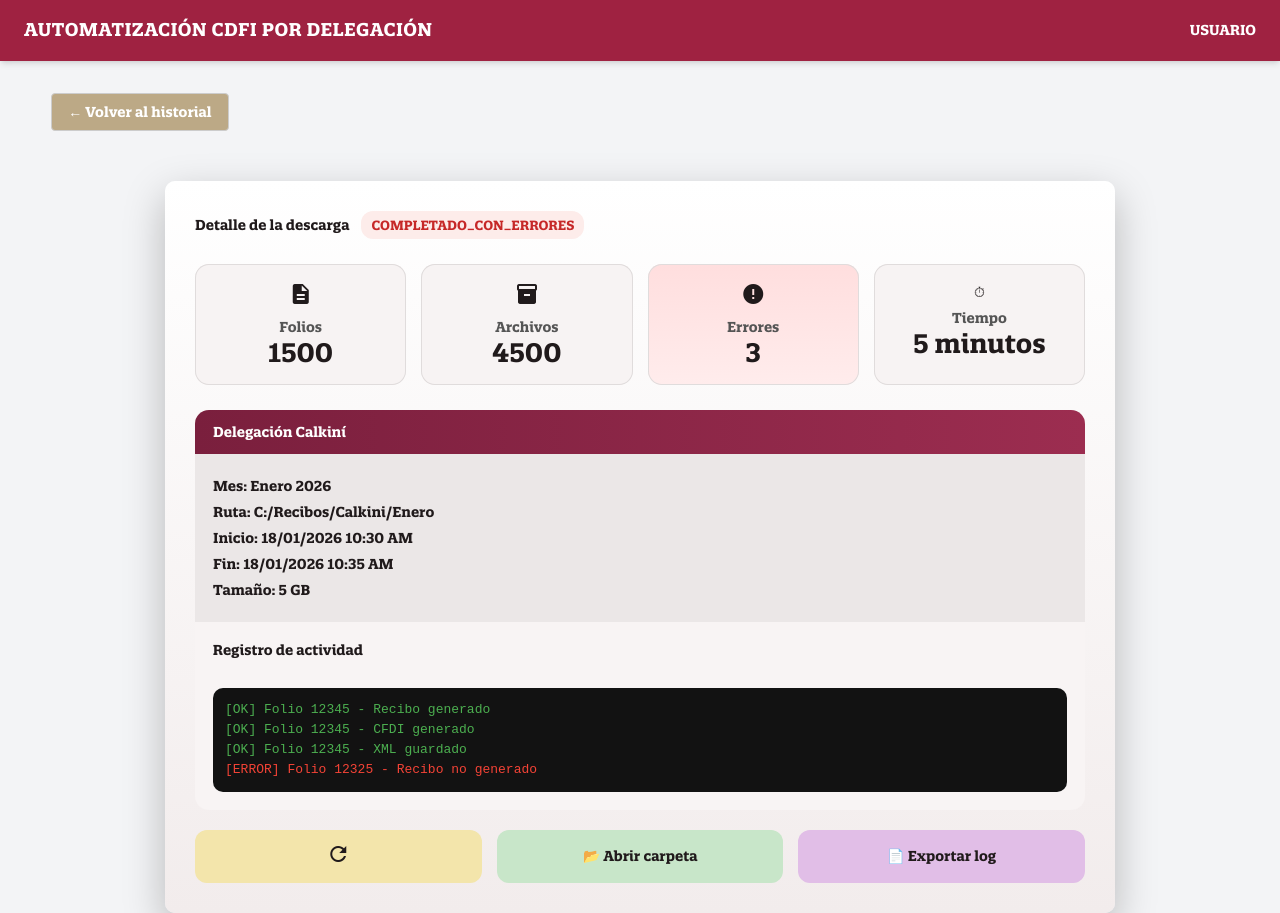
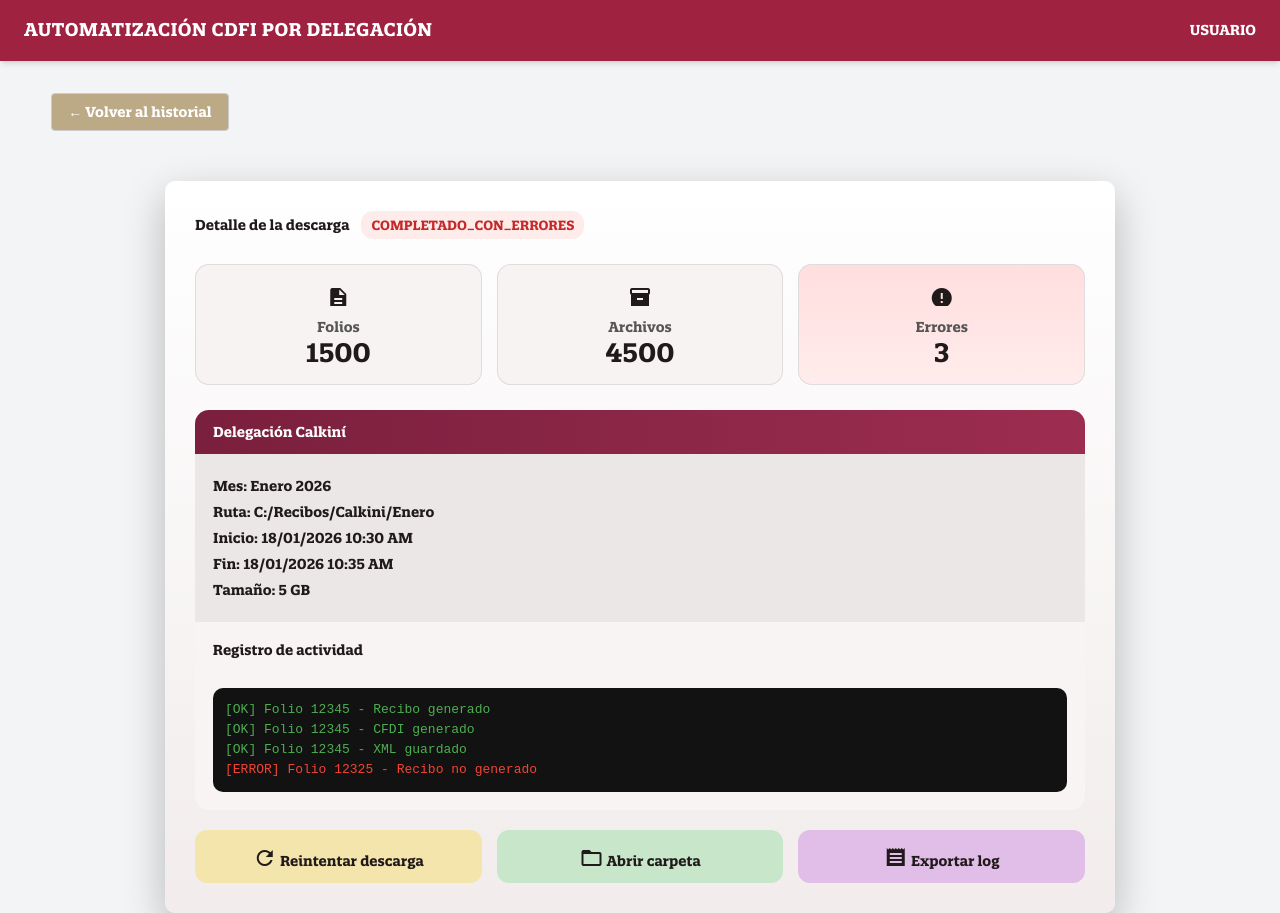
Before and after one commit to juanncu/DescargasMasivasFrontMain, an Angular app: page /detalle-descarga/1 in a window 1280 px wide. Built offline with nearby package versions, Linux system fonts and the light colour scheme.

Commit message:
Cambios en detalles de descarga
se hicieron cambios en el diseño  y se añadieron elementos nuevos

```diff
--- a/src/app/pages/detalle-descarga/detalle-descarga.css
+++ b/src/app/pages/detalle-descarga/detalle-descarga.css
@@ -164,3 +164,7 @@ h3{
   border-color: #ffffff;
   color: #BCA986;
 }
+
+.mat-icon{
+  padding-top: 4px;
+}
--- a/src/app/pages/detalle-descarga/detalle-descarga.html
+++ b/src/app/pages/detalle-descarga/detalle-descarga.html
@@ -34,11 +34,7 @@
       <strong>{{ detalle.errores }}</strong>
     </div>
 
-    <div class="card">
-      ⏱
-      <p>Tiempo</p>
-      <strong>{{ detalle.tiempo }}</strong>
-    </div>
+
   </div>
 
   <!-- Información -->
@@ -71,9 +67,10 @@
   <div class="acciones">
     <button class="btn retry">
        <mat-icon>refresh</mat-icon>
+        Reintentar descarga
     </button>
-    <button class="btn open">📂 Abrir carpeta</button>
-    <button class="btn export">📄 Exportar log</button>
+    <button class="btn open"><mat-icon>folder_open</mat-icon> Abrir carpeta</button>
+    <button class="btn export"><mat-icon>receipt</mat-icon> Exportar log</button>
   </div>
 
 </div>
```
